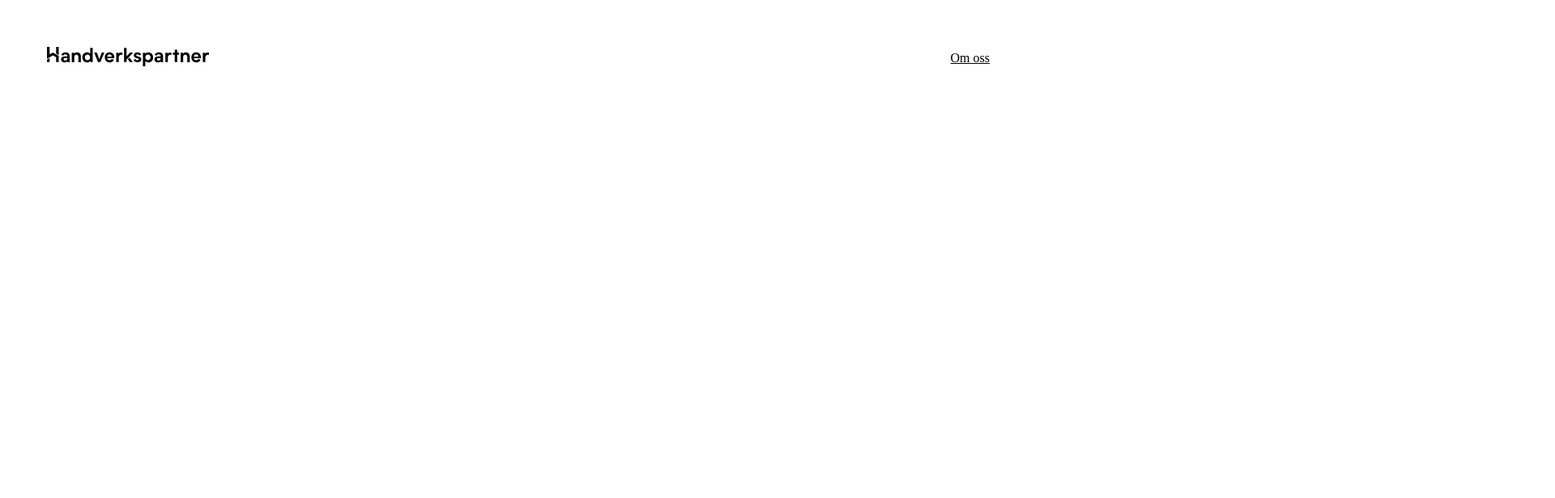
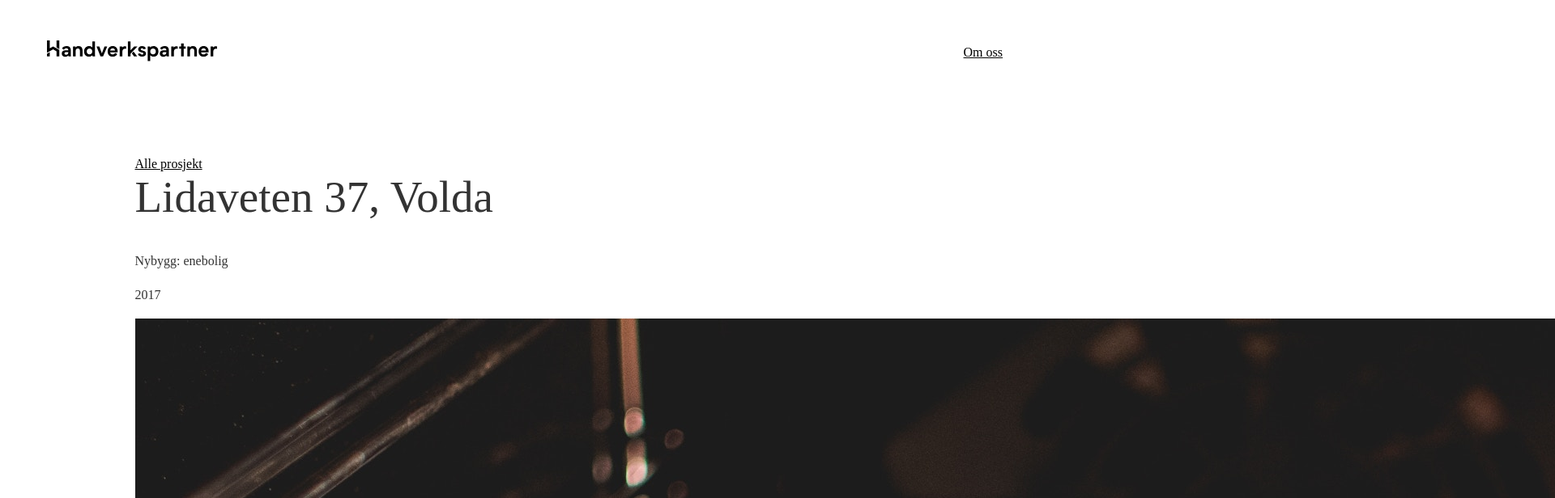
Before and after one commit to Svanhildve/handverkspartner, a plain HTML site: page header/index.html in a window 1280 px wide. Shown: the top 616 px of the page at 81% size, 1920 px wide, since content can reach past the window. Drawn offline with nearby package versions, Linux system fonts and the light colour scheme; a web font is replaced by a local one.

Commit message:
Fikse ting i header + begynne å sette opp prosjektside

```diff
--- a/header/css/_animations.scss
+++ b/header/css/_animations.scss
@@ -4,11 +4,11 @@
 @keyframes fadeOut { from { top: 0px; opacity:1; } to { top: -20px; opacity:0; } }
 
 .fadein {
-	position: relative;
+	position: fixed;
 	animation: fadeIn ease 1;
-	opacity: 0;
 	top: 0px;
 	animation-fill-mode: forwards;
 	animation-duration: 1.5s;
 	animation-delay: 0.3s;
+	opacity: 0;
 }
--- a/header/css/_global.scss
+++ b/header/css/_global.scss
@@ -4,4 +4,5 @@
 
 body {
 	font-size: 16px;
+	margin-top: 180px;
 }
--- a/header/css/_header.scss
+++ b/header/css/_header.scss
@@ -11,6 +11,7 @@
   	align-items: center;
 
 
+
 	@media #{$breakpoint-md} {
 
 		padding: 50px;
@@ -20,6 +21,16 @@
 
 .header__logo {
 
+	a:hover {
+
+		.header__logo__text, .header__logo__h {
+
+			fill: #e6e6e6;
+
+		}
+
+	}
+
 }
 
 .header__logo__image {
@@ -28,13 +39,14 @@
 
 	@media #{$breakpoint-md} {
 
-		width: 200px;
+		width: 210px;
 	}
 
 }
 
 .header__nav__item {
-
+	transition: all 0.4s;
+	opacity: 1;
 	font-size: 14px;
 
 	@media #{$breakpoint-md} {
@@ -43,3 +55,38 @@
 	}
 
 }
+
+.header__logo__h {
+	opacity: 1;
+	transition: all 0.4s;
+}
+
+.header__logo__text {
+	transition: all 0.4s;
+	opacity: 1;
+}
+
+.fadeonscroll {
+
+	.header__logo__h {
+		opacity: 1;
+		transition: all 0.4s;
+	}
+
+	.header__logo__text {
+		opacity: 0;
+		transition: all 0.4s;
+		top: -300px;
+	}
+
+	.header__nav__item {
+		transition: all 0.4s;
+		opacity: 0;
+	}
+
+}
+
+
+.inner-body {
+	height: 1000px;
+}
--- a/header/css/_headlines.scss
+++ b/header/css/_headlines.scss
@@ -1,11 +1,11 @@
 h1, .h1 {
-	font-family: 'biotif-bold';
+	font-family: 'biotif-regular';
 	font-weight: normal;
-	font-size: 45px;
-	color: #5EA500;
+	font-size: 50px;
 	margin-top: 0;
 	padding-top: 0;
 	margin-bottom: 35px;
+	font-weight: 300;
 
 	@media #{$breakpoint-md} {
 
--- a/header/css/_typography.scss
+++ b/header/css/_typography.scss
@@ -23,3 +23,8 @@ strong {
 	font-family: 'biotif-bold';
 	font-weight: normal;
 }
+
+.lede {
+	font-size: 21px;
+	line-height: 33px;
+}
--- a/header/index.html
+++ b/header/index.html
@@ -16,7 +16,17 @@
 
 	<script src="https://ajax.googleapis.com/ajax/libs/jquery/3.3.1/jquery.min.js"></script>
 
+<script>
 
+		$(window).scroll(function(){
+		    if ($(this).scrollTop() > 0) {
+		       $('#navbar').addClass('fadeonscroll');
+		    } else {
+		       $('#navbar').removeClass('fadeonscroll');
+		    }
+		});
+
+</script>
 
 
 </head>
@@ -36,42 +46,42 @@
 			<svg version="1.1" id="Layer_1" xmlns="http://www.w3.org/2000/svg" class="header__logo__image" xmlns:xlink="http://www.w3.org/1999/xlink" x="0px" y="0px"
 				 viewBox="0 0 524.8 63.9" style="enable-background:new 0 0 524.8 63.9;" xml:space="preserve">
 			<g>
-					<path d="M73.6,30.8c0-9.9-6.5-13-13.5-13c-5.8,0-10.8,2-13.7,7.5l5.9,3.3c1.4-2.8,3.7-4.3,7.3-4.3c3.5,0,6.1,1.5,6.1,5.3v1.1h-8.9
+				<path class="header__logo__text" d="M73.6,30.8c0-9.9-6.5-13-13.5-13c-5.8,0-10.8,2-13.7,7.5l5.9,3.3c1.4-2.8,3.7-4.3,7.3-4.3c3.5,0,6.1,1.5,6.1,5.3v1.1h-8.9
 					c-6.8,0-11.2,3.5-11.2,9.7c0,6.3,4.7,10,11.2,10c4.4,0,7.6-1.8,9.1-4c0.1,1.4,0.3,2.5,0.4,3.2h7.8c-0.3-1-0.6-3.9-0.6-6.9V30.8z
 					 M65.8,36.8c0,6-3.9,7.4-6.8,7.4c-3.3,0-5.1-1.4-5.1-4c0-2.4,1.7-4,4.9-4h7.1V36.8z"/>
-					<path d="M97.1,17.8c-3.8,0-7.3,1.6-9,4l-0.2-3h-7.6v30.8h8.1v-17c0-5.9,4.2-7.3,7.1-7.3c2.1,0,6.2,0.8,6.2,7.1v17.2h8.1V30.6
+				<path class="header__logo__text" d="M97.1,17.8c-3.8,0-7.3,1.6-9,4l-0.2-3h-7.6v30.8h8.1v-17c0-5.9,4.2-7.3,7.1-7.3c2.1,0,6.2,0.8,6.2,7.1v17.2h8.1V30.6
 					C109.7,22.5,105.1,17.8,97.1,17.8z"/>
-					<path d="M148,3.2H140v18.8c-2.2-2.9-6.1-4.2-9.8-4.2c-9,0-15.6,6.4-15.6,16.3c0,10.7,6.6,16.2,15.4,16.2c4.2,0,8.1-1.7,10.1-4.6
+				<path class="header__logo__text" d="M148,3.2H140v18.8c-2.2-2.9-6.1-4.2-9.8-4.2c-9,0-15.6,6.4-15.6,16.3c0,10.7,6.6,16.2,15.4,16.2c4.2,0,8.1-1.7,10.1-4.6
 					c0.1,1.5,0.2,2.8,0.5,3.8h8.1c-0.4-1.1-0.6-6-0.6-7.9V3.2z M131.2,43c-4.9,0-8.5-3.5-8.5-8.9c0-5.5,3.6-8.9,8.5-8.9
 					c5,0,8.5,3.4,8.5,8.9C139.7,39.5,136.2,43,131.2,43z"/>
-					<polygon points="169.3,39.9 161.6,18.7 152.9,18.7 165.1,49.5 173.1,49.5 185.9,18.7 177.5,18.7 	"/>
-					<path d="M202.9,17.8c-9.4,0-15.6,6.6-15.6,16.3c0,9.7,6.3,16.2,15.4,16.2c6.4,0,11.9-3.2,14.1-8.6l-6.7-2.7
+				<polygon class="header__logo__text" points="169.3,39.9 161.6,18.7 152.9,18.7 165.1,49.5 173.1,49.5 185.9,18.7 177.5,18.7 	"/>
+				<path class="header__logo__text" d="M202.9,17.8c-9.4,0-15.6,6.6-15.6,16.3c0,9.7,6.3,16.2,15.4,16.2c6.4,0,11.9-3.2,14.1-8.6l-6.7-2.7
 					c-1.4,2.7-3.7,4.4-7.4,4.4s-7.3-1.9-7.8-6.4h23.2v-2.9C218.2,24.2,212.1,17.8,202.9,17.8z M195.1,31.4c0.7-4.5,3.5-6.9,7.7-6.9
 					c4,0,6.8,2.2,7.1,6.9H195.1z"/>
-					<path d="M232.3,22.3l-0.4-3.5h-7.5v30.7h8.2V34.9c0-6.9,4.3-10.5,11.7-8.7v-7.4C239.6,17.7,234.1,18.6,232.3,22.3z"/>
-					<path d="M296.9,31.6l-4-1.1c-2.5-0.7-3.5-1.6-3.5-3.1c0-2,1.6-3.2,4-3.2c2.3,0,4,1.2,4.3,3.3l7.3-1.7c-0.9-5.2-5.7-8.1-11.8-8.1
+				<path class="header__logo__text" d="M232.3,22.3l-0.4-3.5h-7.5v30.7h8.2V34.9c0-6.9,4.3-10.5,11.7-8.7v-7.4C239.6,17.7,234.1,18.6,232.3,22.3z"/>
+				<path class="header__logo__text" d="M296.9,31.6l-4-1.1c-2.5-0.7-3.5-1.6-3.5-3.1c0-2,1.6-3.2,4-3.2c2.3,0,4,1.2,4.3,3.3l7.3-1.7c-0.9-5.2-5.7-8.1-11.8-8.1
 					c-7.4,0-11.7,4.3-11.7,9.8c0,4,2.3,7.3,8.9,9.1l4.1,1.1c1.9,0.5,3,1.4,3,3c0,2.2-1.9,3.1-4.4,3.1c-3,0-4.9-1.4-5-3.5l-7.4,1.2
 					c0.7,5,4.9,8.7,12.6,8.7c7.9,0,12.4-3.9,12.4-9.5C305.6,36.2,302.6,33.1,296.9,31.6z"/>
-					<path d="M328.6,17.8c-5,0-8.6,2-10.2,4.5l-0.4-3.5h-7.2v45.1h7.8v-18c1.9,2.7,5.9,4.4,10.2,4.4c8.5,0,15.2-5.9,15.1-16.7
+				<path class="header__logo__text" d="M328.6,17.8c-5,0-8.6,2-10.2,4.5l-0.4-3.5h-7.2v45.1h7.8v-18c1.9,2.7,5.9,4.4,10.2,4.4c8.5,0,15.2-5.9,15.1-16.7
 					C343.7,23.4,337.4,17.8,328.6,17.8z M327.4,43c-5,0-8.6-3.5-8.6-8.9c0-5.5,3.6-8.9,8.6-8.9c4.9,0,8.4,3.4,8.4,8.9
 					C335.9,39.5,332.3,43,327.4,43z"/>
-					<path d="M376.2,30.8c0-9.9-6.5-13-13.5-13c-5.8,0-10.8,2-13.7,7.5l5.9,3.3c1.4-2.8,3.7-4.3,7.3-4.3c3.5,0,6.1,1.5,6.1,5.3v1.1h-8.9
+				<path class="header__logo__text" d="M376.2,30.8c0-9.9-6.5-13-13.5-13c-5.8,0-10.8,2-13.7,7.5l5.9,3.3c1.4-2.8,3.7-4.3,7.3-4.3c3.5,0,6.1,1.5,6.1,5.3v1.1h-8.9
 					c-6.8,0-11.2,3.5-11.2,9.7c0,6.3,4.7,10,11.2,10c4.4,0,7.6-1.8,9.1-4c0.1,1.4,0.3,2.5,0.4,3.2h7.8c-0.3-1-0.6-3.9-0.6-6.9V30.8z
 					 M368.3,36.8c0,6-3.9,7.4-6.8,7.4c-3.3,0-5.1-1.4-5.1-4c0-2.4,1.7-4,4.9-4h7.1V36.8z"/>
-					<path d="M391.4,22.3l-0.4-3.5h-7.5v30.7h8.2V34.9c0-6.9,4.3-10.5,11.7-8.7v-7.4C398.7,17.7,393.2,18.6,391.4,22.3z"/>
-					<polygon points="422,9.2 414,9.2 414,18.7 408.1,18.7 408.1,25.4 414,25.4 414,49.5 422,49.5 422,25.4 427.9,25.4 427.9,18.7
+				<path class="header__logo__text" d="M391.4,22.3l-0.4-3.5h-7.5v30.7h8.2V34.9c0-6.9,4.3-10.5,11.7-8.7v-7.4C398.7,17.7,393.2,18.6,391.4,22.3z"/>
+				<polygon class="header__logo__text" points="422,9.2 414,9.2 414,18.7 408.1,18.7 408.1,25.4 414,25.4 414,49.5 422,49.5 422,25.4 427.9,25.4 427.9,18.7
 					422,18.7 	"/>
-					<path d="M450,17.8c-3.8,0-7.3,1.6-9,4l-0.2-3h-7.6v30.8h8.1v-17c0-5.9,4.2-7.3,7.1-7.3c2.1,0,6.2,0.8,6.2,7.1v17.2h8.1V30.6
+				<path class="header__logo__text" d="M450,17.8c-3.8,0-7.3,1.6-9,4l-0.2-3h-7.6v30.8h8.1v-17c0-5.9,4.2-7.3,7.1-7.3c2.1,0,6.2,0.8,6.2,7.1v17.2h8.1V30.6
 					C462.5,22.5,458,17.8,450,17.8z"/>
-					<path d="M483.6,17.8c-9.4,0-15.6,6.6-15.6,16.3c0,9.7,6.3,16.2,15.4,16.2c6.4,0,11.9-3.2,14.1-8.6l-6.7-2.7
+				<path class="header__logo__text" d="M483.6,17.8c-9.4,0-15.6,6.6-15.6,16.3c0,9.7,6.3,16.2,15.4,16.2c6.4,0,11.9-3.2,14.1-8.6l-6.7-2.7
 					c-1.4,2.7-3.7,4.4-7.4,4.4c-3.7,0-7.3-1.9-7.8-6.4h23.2v-2.9C498.8,24.2,492.8,17.8,483.6,17.8z M475.8,31.4
 					c0.7-4.5,3.5-6.9,7.7-6.9c4,0,6.8,2.2,7.1,6.9H475.8z"/>
-					<path d="M512.9,22.3l-0.4-3.5h-7.5v30.7h8.2V34.9c0-6.9,4.3-10.5,11.7-8.7v-7.4C520.2,17.7,514.7,18.6,512.9,22.3z"/>
-					<polygon points="24.6,21.9 19,18.7 19,18.7 8.5,24.6 8.5,0 0,0 0,38.4 19,27.6 29.5,33.5 29.5,49.4 38,49.4 38,29.5 29.5,24.6 	"/>
-					<polygon points="0,49.4 8.5,49.4 8.5,36.3 0,41.1 	"/>
-					<polygon points="29.5,21.9 38,26.8 38,0 29.5,0 	"/>
-					<polygon points="261.9,40.2 268.6,49.5 278.4,49.5 267.2,34.6 	"/>
-					<polygon points="257.8,30.7 257.8,3.2 249.7,3.2 249.7,49.5 257.8,49.5 257.8,41.4 260.6,38.4 279.2,18.7 269.1,18.7 	"/>
+				<path class="header__logo__text" d="M512.9,22.3l-0.4-3.5h-7.5v30.7h8.2V34.9c0-6.9,4.3-10.5,11.7-8.7v-7.4C520.2,17.7,514.7,18.6,512.9,22.3z"/>
+				<polygon class="header__logo__h" points="24.6,21.9 19,18.7 19,18.7 8.5,24.6 8.5,0 0,0 0,38.4 19,27.6 29.5,33.5 29.5,49.4 38,49.4 38,29.5 29.5,24.6 	"/>
+				<polygon class="header__logo__h" points="0,49.4 8.5,49.4 8.5,36.3 0,41.1 	"/>
+				<polygon class="header__logo__h" points="29.5,21.9 38,26.8 38,0 29.5,0 	"/>
+				<polygon class="header__logo__text" points="261.9,40.2 268.6,49.5 278.4,49.5 267.2,34.6 	"/>
+				<polygon class="header__logo__text" points="257.8,30.7 257.8,3.2 249.7,3.2 249.7,49.5 257.8,49.5 257.8,41.4 260.6,38.4 279.2,18.7 269.1,18.7 	"/>
 			</g>
 			</svg>
 
@@ -83,15 +93,28 @@
 
 	<span class="header__nav__item"><a href="#">Om oss</a></span>
 
+</div>
+
+<section class="grid-container inner-body">
+
+
+	<div class="row wrapper">
+
+		<div class="project__heading col-m-8 col-m-offset-1">
+
+			<a href="#">Alle prosjekt</a>
+
+			<h1>Lidaveten 37, Volda</h1>
+
+			<p>Nybygg: enebolig</p>
+
+			<p>2017</p>
+
+			<img src="images/project-hero.jpg" />
+
+			<p class="lede">Etiam consequat mattis ligula, vel interdum libero euismod vel. Vestibulum in ante mattis, sodales lacus eu, tincidunt sem. Phasellus consequat odio ante, vitae pulvinar risus scelerisque vel. Donec dictum lorem erat, vitae fermentum felis venenatis quis. Vivamus ac turpis felis. In malesuada dolor vel ipsum venenatis, ac aliquet est cursus. Morbi vel mi mauris. Mauris lacinia a libero a imperdiet.</p>
 
 		</div>
-
-<section class="grid-container">
-
-
-	<div class="row wrapper inner-page">
-
-
 
 	</div>
 
```
Also changed, not shown: header/images/project-hero.jpg (added), header/style.css, 1 other file. Lines whose indentation alone changed are shown as unchanged.
